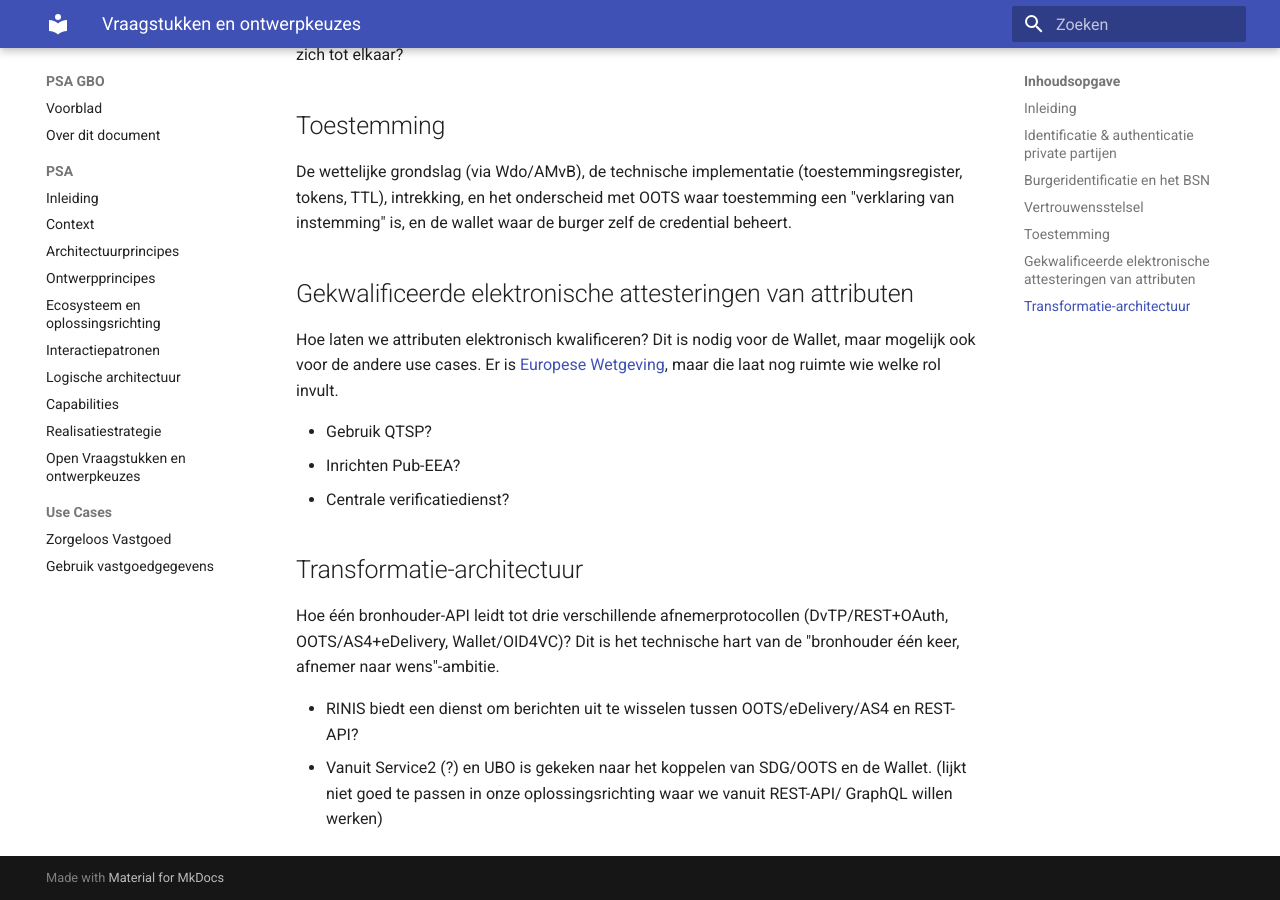
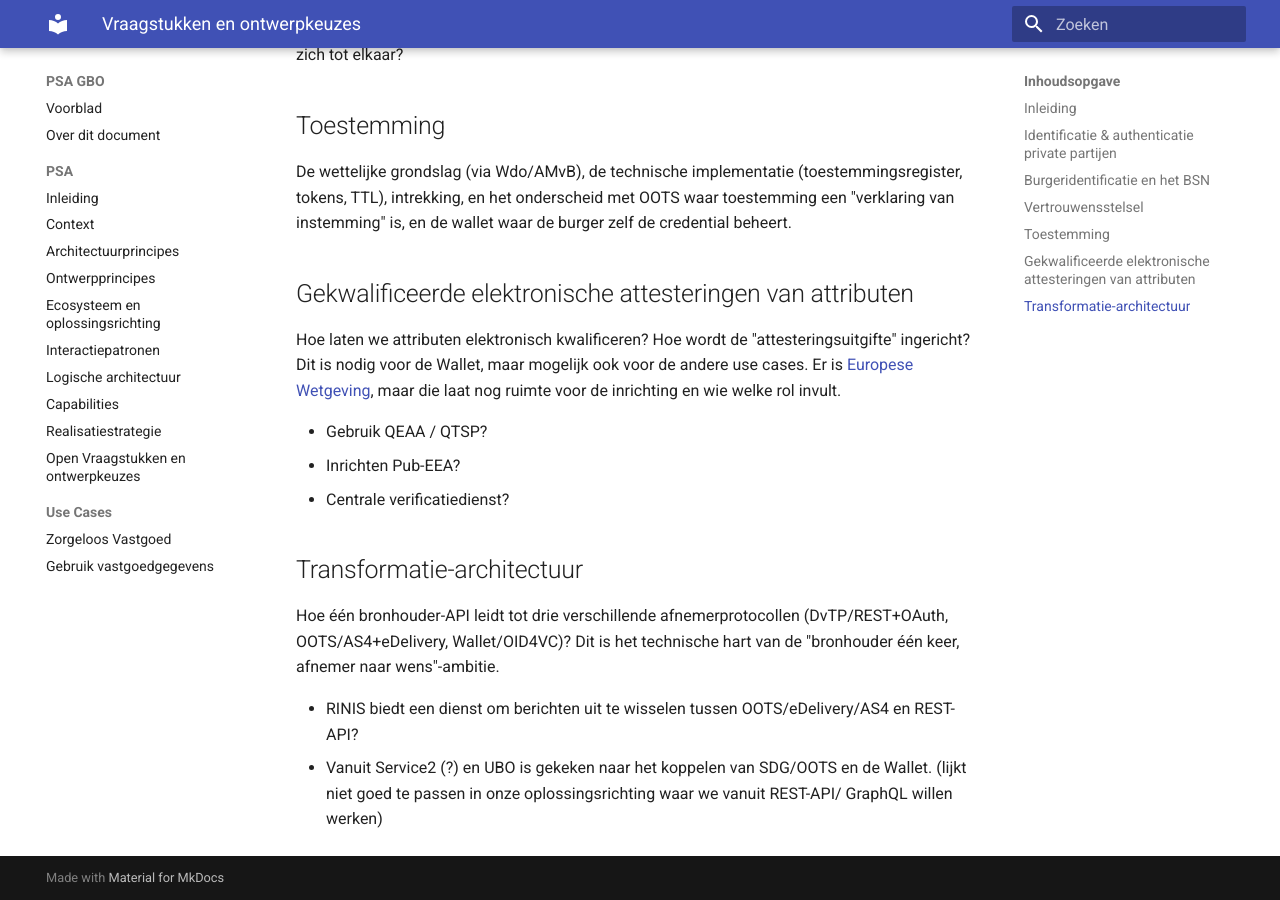
Before and after one commit to Govert-Claus/GBO-DvTP, an MkDocs documentation site: the page built from docs/psa/vraagstukken.md, in a window 1280 px wide and 900 px high, scrolled down 810 px. Built offline with MkDocs 1.6.1 and Material for MkDocs 9.7.7, drawn with Linux system fonts in a browser that asks for light colours.

Commit message:
attesteringsuitgifte

```diff
--- a/docs/psa/vraagstukken.md
+++ b/docs/psa/vraagstukken.md
@@ -29,9 +29,10 @@ De wettelijke grondslag (via Wdo/AMvB), de technische implementatie (toestemming
 
 ## Gekwalificeerde elektronische attesteringen van attributen
 
-Hoe laten we attributen elektronisch kwalificeren? Dit is nodig voor de Wallet, maar mogelijk ook voor de andere use cases. Er is [Europese Wetgeving](https://eur-lex.europa.eu/legal-content/NL/TXT/HTML/?uri=OJ:L_202501569), maar die laat nog ruimte wie welke rol invult.
+Hoe laten we attributen elektronisch kwalificeren? Hoe wordt de "attesteringsuitgifte" ingericht?
+Dit is nodig voor de Wallet, maar mogelijk ook voor de andere use cases. Er is [Europese Wetgeving](https://eur-lex.europa.eu/legal-content/NL/TXT/HTML/?uri=OJ:L_202501569), maar die laat nog ruimte voor de inrichting en wie welke rol invult.
 
-- Gebruik QTSP?
+- Gebruik QEAA / QTSP?
 - Inrichten Pub-EEA?
 - Centrale verificatiedienst?
 
```
Also changed, not shown: 1 other file.
